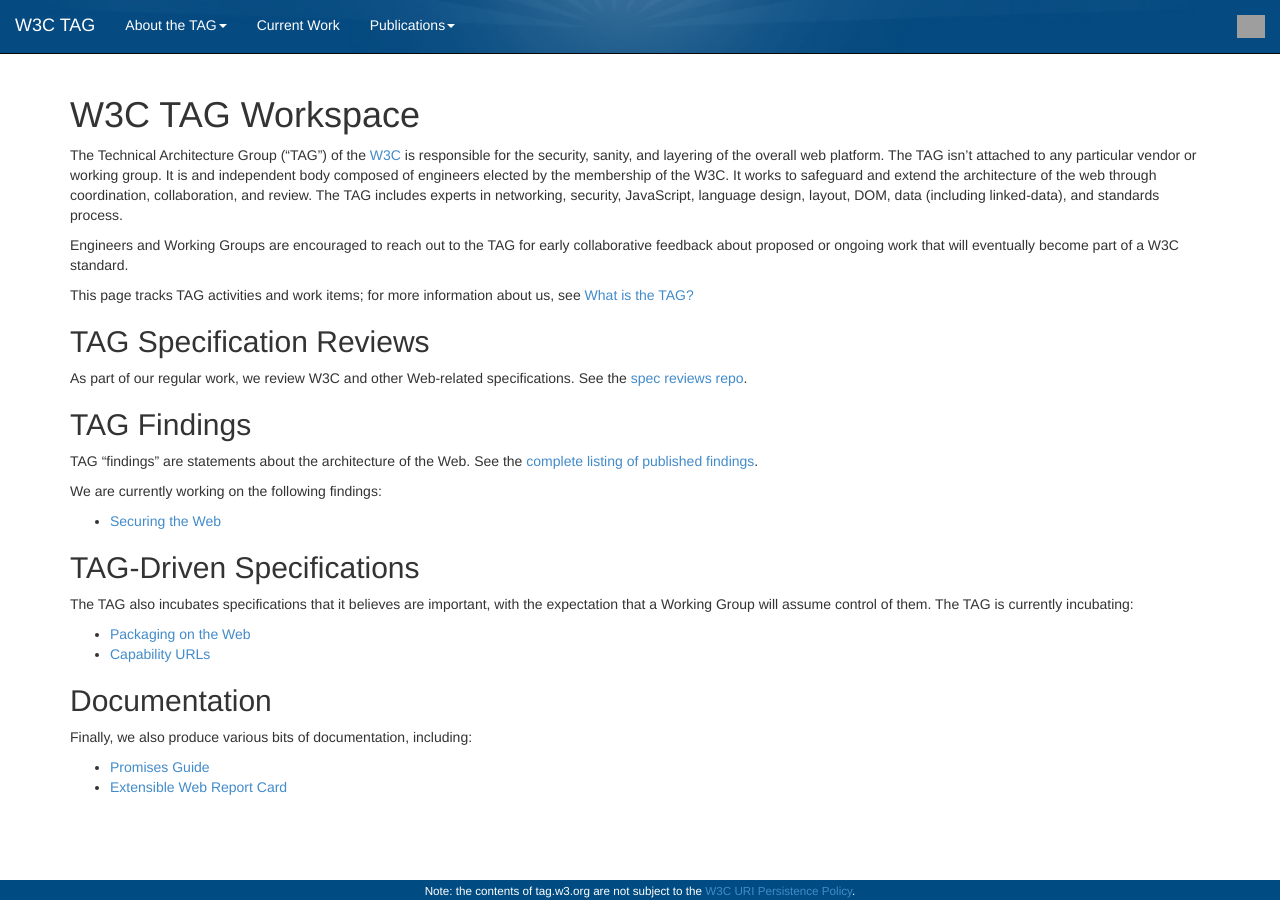
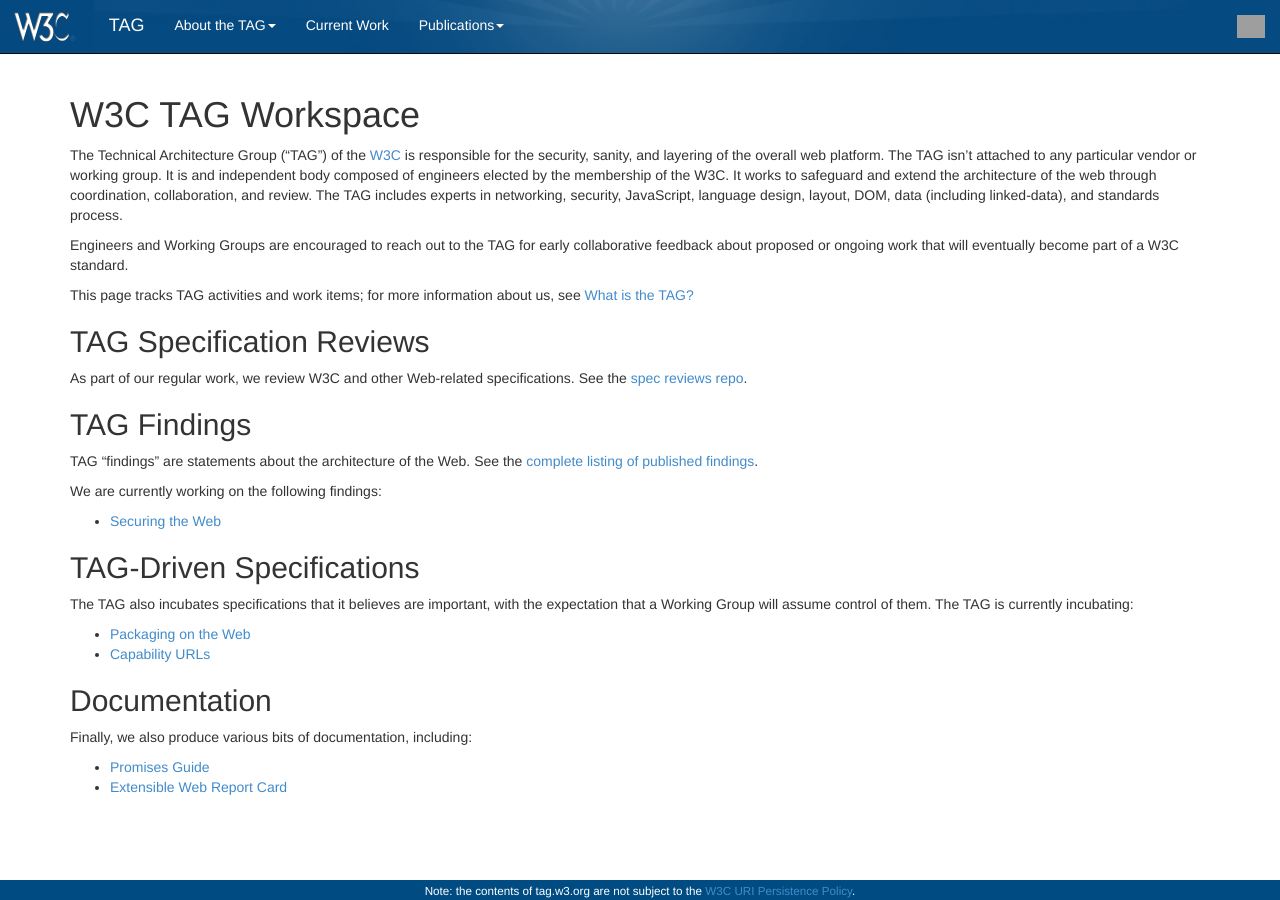
Before and after one commit to w3ctag/tag.w3.org, a Jekyll site: the page built from index.md, in a window 1280 px wide. Built offline with Jekyll 4.4.1, drawn with Linux system fonts in a browser that asks for light colours; grey boxes are pictures that could not be loaded.

Commit message:
Add W3C logo to navbar

```diff
--- a/_includes/navbar.html
+++ b/_includes/navbar.html
@@ -7,7 +7,8 @@
       <span class="icon-bar"></span>
       <span class="icon-bar"></span>
     </button>
-    <a class="navbar-brand" href="/">W3C TAG</a>
+    <a class="navbar-left" href="http://www.w3.org/"><img src="/asset/logo-w3c-reg.svg"></a>
+    <a class="navbar-brand" href="/">TAG</a>
   </div>
 
   <div class="collapse navbar-collapse" id="bs-example-navbar-collapse-1">
--- a/asset/site.css
+++ b/asset/site.css
@@ -10,11 +10,18 @@
   height: 75px;
   visibility: hidden;
 }
+.navbar-left {
+  float: left ! important;
+}
+.navbar-left img {
+  height: 50px;
+  padding: 0;
+}
 .navbar-right {
   padding-right: 15px;
 }
 .navbar-fixed-top {
-    background-image: url(/asset/w3c.png);
+    background-image: url(w3c.png);
     background-position: 50% 100%;
     background-size: cover;
     background-repeat: no-repeat;
```
